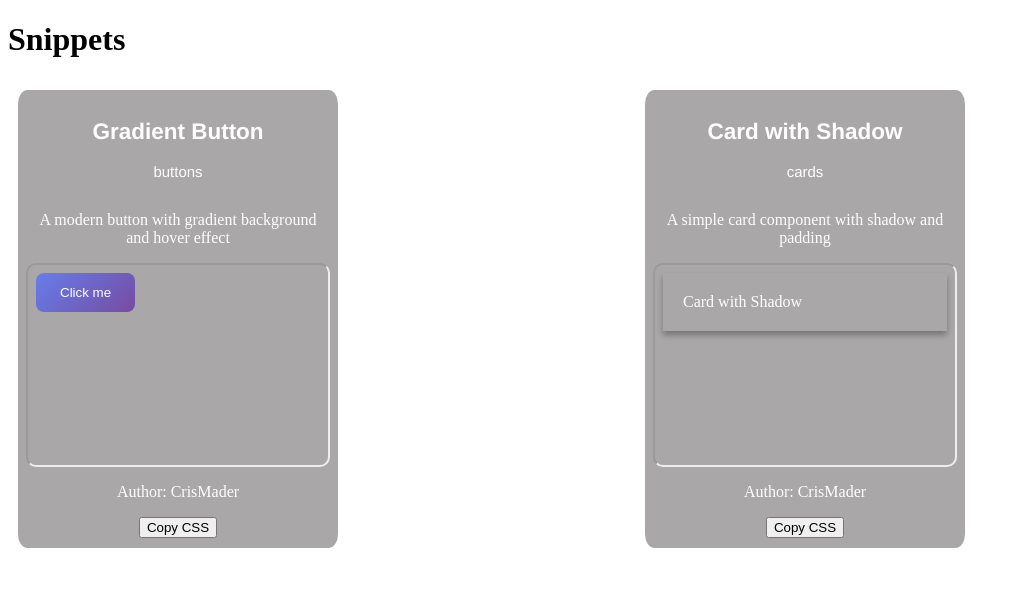
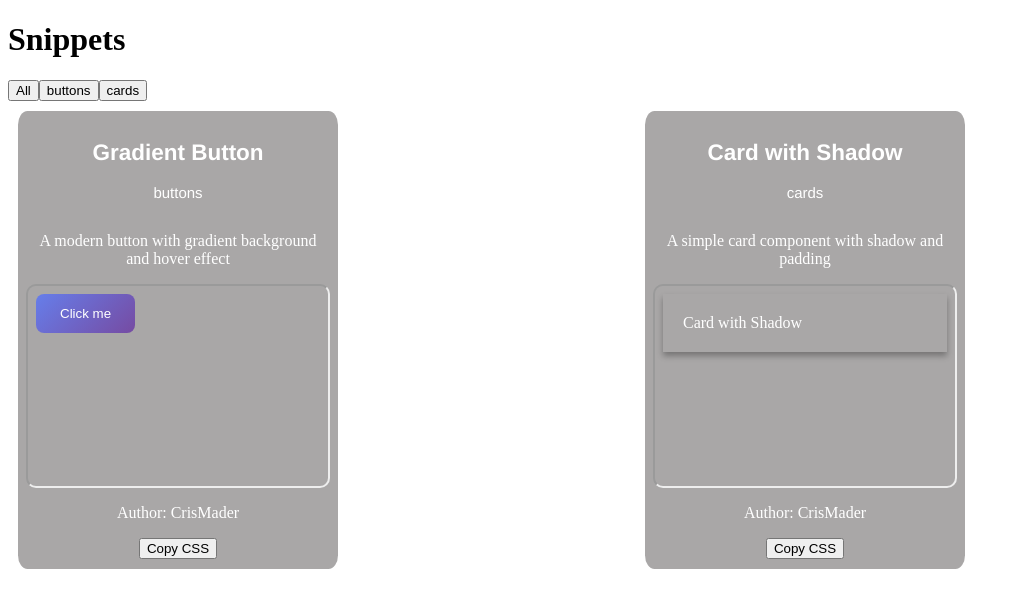
Before and after one commit to CrisMader/StyleLab, a React (Vite) app: page / in a window 1280 px wide. Shown: the top 608 px of the page, without its empty margins (0-1020 px from the left). Built offline with nearby package versions, Linux system fonts and the light colour scheme.

Commit message:
Added Category Filters

```diff
--- a/src/App.tsx
+++ b/src/App.tsx
@@ -1,21 +1,28 @@
 import { snippets } from "./data/snippets"
 import { SnippetCard } from "./components/SnippetCard"
 import styles from './styles/App.module.css'
+import { useState } from "react"
+import { CategoryFilter } from "./components/CategoryFilter"
 
 function App() {
 
   const categories = [...new Set(snippets.map(snippet => snippet.category))]
+
+  const [selectedCategory, setSelectedCategory] = useState('All')
 
   return (
     <>
 
       <h1>Snippets</h1>
 
+      <CategoryFilter categories={categories} onSelected={setSelectedCategory}/>
+
       <div className={styles.app}>
-        {snippets.map(snippet => {
-          return <SnippetCard snippet={snippet} key={snippet.id} />
-        })}
-
+        {snippets
+          .filter(snippet => selectedCategory === 'All' || snippet.category === selectedCategory)
+          .map(snippet => (
+            <SnippetCard key={snippet.id} snippet={snippet} />
+          ))}
       </div>
     </>
   )
--- a/src/components/CategoryFilter.tsx
+++ b/src/components/CategoryFilter.tsx
@@ -1,9 +1,16 @@
-import { useState } from "react"
+interface CategoriesFilterProps {
+    categories: string[]
+    onSelected: (param: string) => void
+}
 
-export const CategoryFilter = ({ categories, filtered}) =>{
+export const CategoryFilter = ({ categories, onSelected}: CategoriesFilterProps) =>{
 
     return(
         <>
+        <button onClick={() => onSelected('All')}>All</button>
+        {categories.map(category => (
+            <button onClick={() => onSelected(category)} key={category}>{category}</button>
+        ))}
         </>
     )
 }
```
